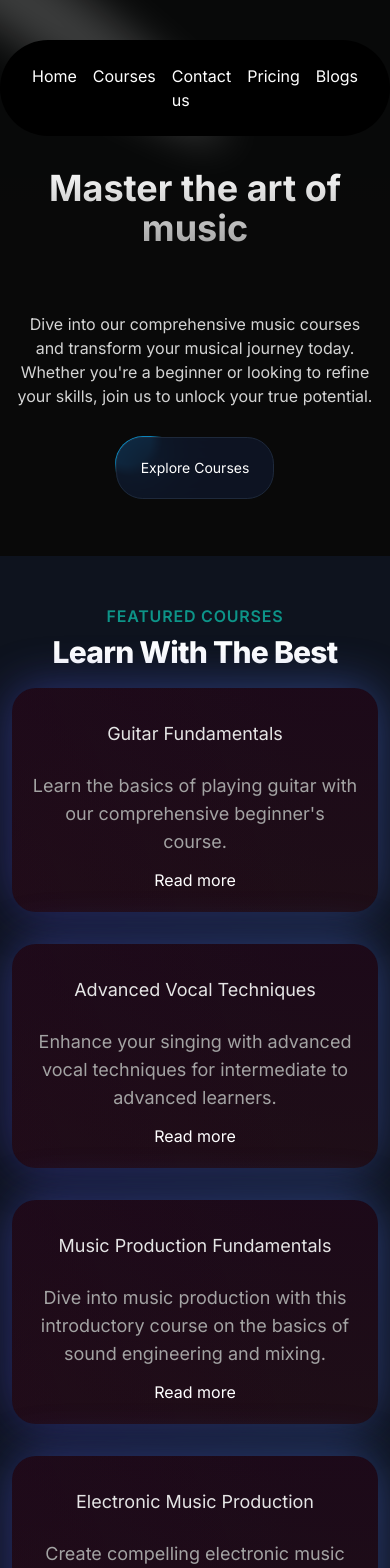
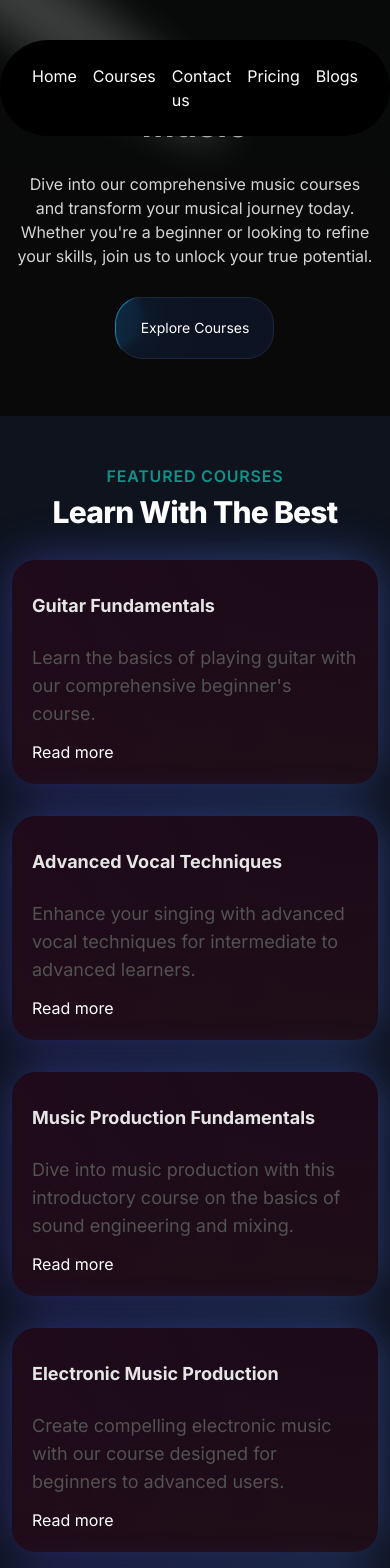
Before and after one commit to ichiragkumar/MusicLibraryApp, a Next.js app: page / in a window 390 px wide. Shown: the top 1568 px of the page. Built offline with nearby package versions, Linux system fonts and the light colour scheme.

Commit message:
fixed minor issue

```diff
--- a/src/components/FeaturedSection.tsx
+++ b/src/components/FeaturedSection.tsx
@@ -29,14 +29,14 @@ const FeaturedSection = () => {
         </div>
 
 
-        <div className='grid grid-cols-1 sm:grid-cols-2 lg:grid-cols-3 mt-5 mx-3 gap-8 justify-center'>
+        <div className='grid grid-cols-1 sm:grid-cols-2 lg:grid-cols-3 mt-8 mx-3 gap-8 justify-center'>
             {featureCourses.map((eachFeatureCourse:Course) =>(
               <div key={(eachFeatureCourse.id).toString()} className='flex justify-center'>
                         <BackgroundGradient className='flex flex-col rounded-[22px] dark:bg-zinx-900 overflow-hidden h-full max-w-sm '>
-                            <div className='p-4 sm:p-6 flex flex-col items-center text-center flex-grow  '>
+                            <div className='p-4 sm:p-6 flex flex-col text-left flex-grow  '>
 
-                                <p className='text-lg sm:text-xl text-black my-3 dark:text-neutral-200'>{eachFeatureCourse.title}</p>
-                                <p className='text-lg sm:text-xl text-neutral-600 my-3 dark:text-neutral-400 flex-grow'>{eachFeatureCourse.description}</p>
+                                <p className='text-lg sm:text-xl font-bold text-black my-3 dark:text-neutral-200'>{eachFeatureCourse.title}</p>
+                                <p className='text-lg sm:text-xl  text-neutral-200 my-3 dark:text-neutral-600 flex-grow'>{eachFeatureCourse.description}</p>
                                 <Link href={`/courses/${eachFeatureCourse.slug}`}>Read more</Link>
                             </div>
                         </BackgroundGradient>
--- a/src/components/HeroSection.tsx
+++ b/src/components/HeroSection.tsx
@@ -12,25 +12,22 @@ const HeroSection = () => {
         <Spotlight className="-top-40 left-0 md:left-60 md:-top-20" fill="white"/>
         <div className='p-4 realtive z-10 w-full text-center'>
 
-            <h1 className="mt-28 md:mt-0 text-4xl md:text-7xl font-bold bg-clip-text text-transparent bg-gradient-to-b from-neutral-50 to-neutral-400">
+            <h1 className="mt-2 md:mt-0 text-4xl md:text-7xl font-bold bg-clip-text text-transparent bg-gradient-to-b from-neutral-50 to-neutral-400">
                 Master the art of music
             </h1>
 
-            <p className="mt-16 font-normal text-base md:text-lg text-neutral-300 max-w-lg mx-auto">
+            <p className="mt-7 font-normal text-base md:text-lg text-neutral-300 max-w-lg mx-auto">
             Dive into our comprehensive music courses and transform your musical journey today.
             Whether you're a beginner or looking to refine your skills, join us to unlock your true potential.
             </p>
 
-                <div className='mt-7'>
+                <div className='mt-7' >
                     <Link href={"/courses"}>
                         <Button>
                             Explore Courses
                         </Button>
                     </Link>
                 </div>
-
-
-
             </div>
     </div>
   )
```
